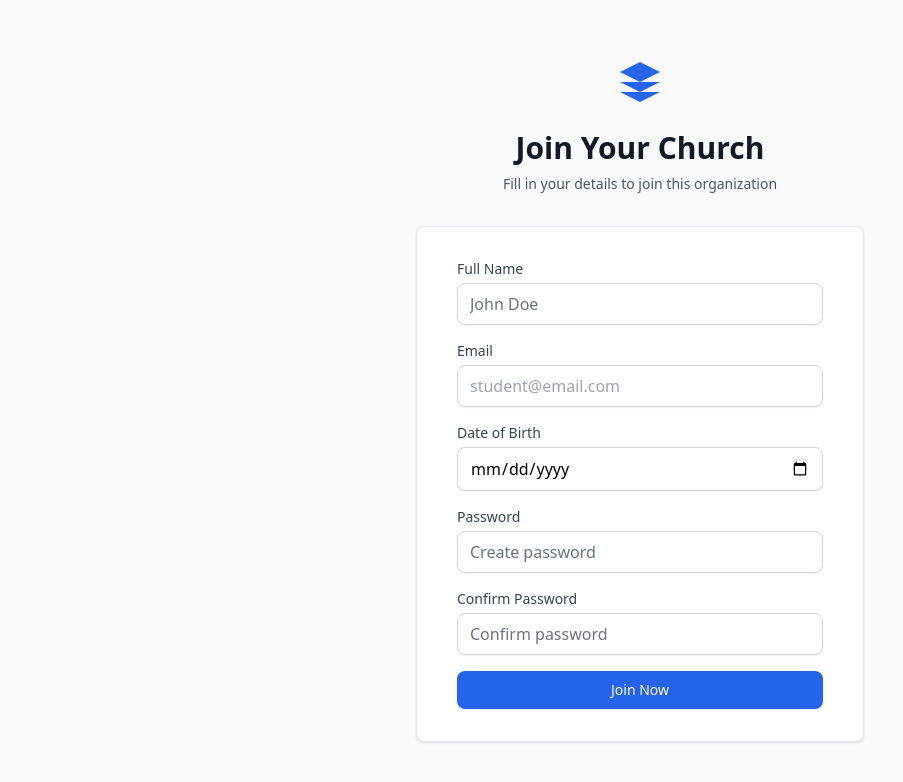
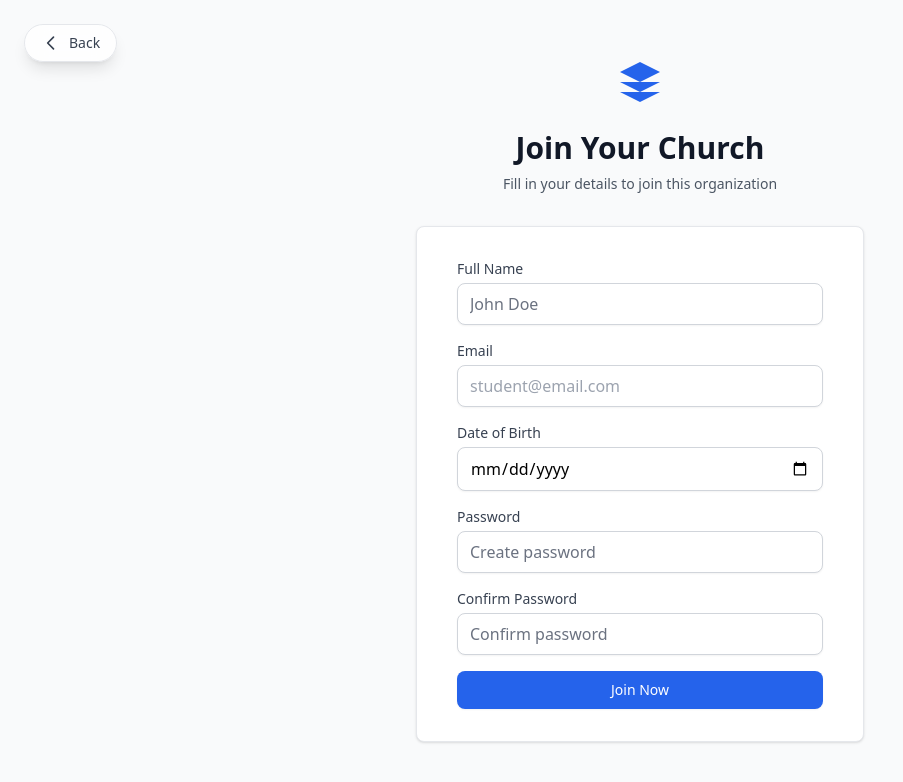
Before and after one commit to idobanj/ChurchDue-project, a React (Vite) app: page /join/1 in a window 1280 px wide. Shown: the top 782 px of the page, without its empty margins (0-903 px from the left). Built offline with nearby package versions, Linux system fonts and the light colour scheme; no server answers.

Commit message:
nothing done

```diff
--- a/src/pages/StudentJoin.jsx
+++ b/src/pages/StudentJoin.jsx
@@ -4,6 +4,8 @@ import {useState} from 'react';
 import {useParams, useNavigate} from 'react-router-dom';
 import {supabase} from '../services/supabaseClient';
 import {useAuth} from '../contexts/AuthContext';
+import ThemeToggle from '../components/ThemeToggle';
+import BackButton from '../components/BackButton';
 
 export default function StudentJoin() {
     const {slug} = useParams();
@@ -91,6 +93,10 @@ export default function StudentJoin() {
 
     return (
         <div className='min-h-screen bg-gray-50 dark:bg-gray-900 flex flex-col justify-center py-12 px-4 sm:px-6 lg:px-8'>
+            <BackButton />
+
+
+
             <div className='sm:mx-auto sm:w-full sm:max-w-md'>
                 <div className='flex justify-center'>
                     <svg
```
